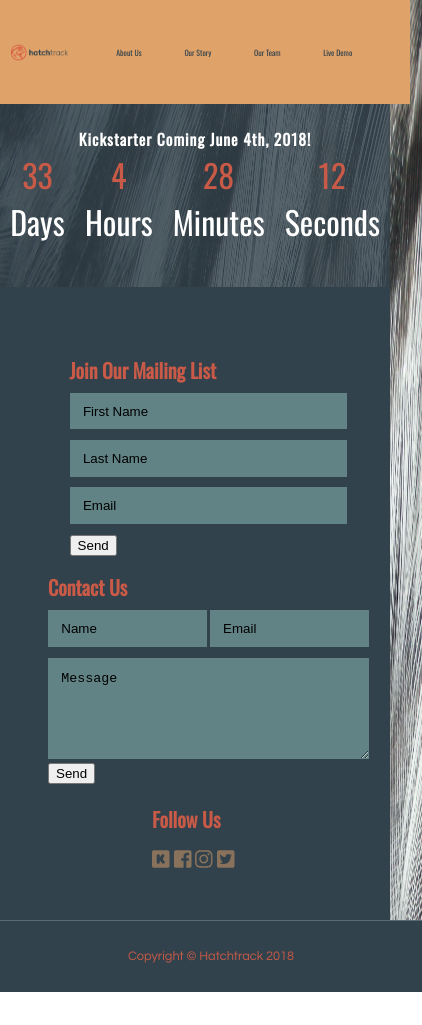
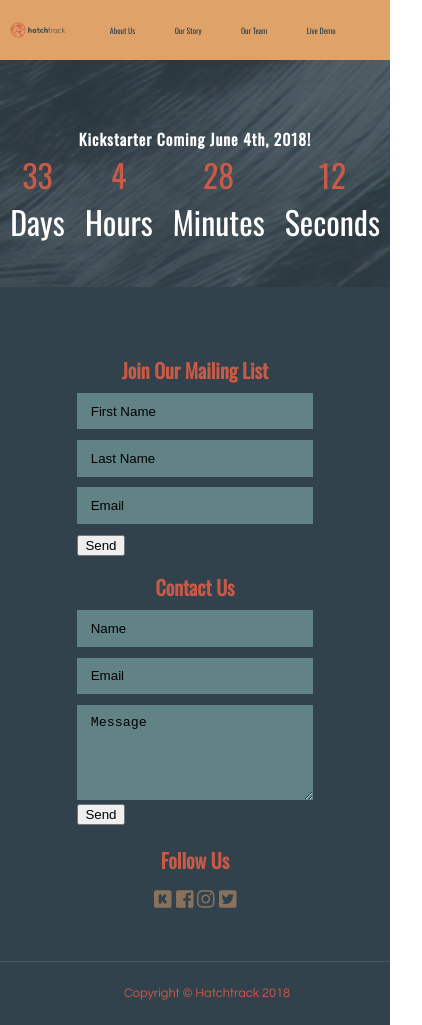
Before and after one commit to jcstorms1/ht-web-mockup, a React (Create React App) app: page /livedemo in a window 390 px wide. Shown: the whole page, 422 px wide, since content can reach past the window. Before the commit the page ends 992 px from the top, so only its background shows below. Built offline with nearby package versions, Linux system fonts and the light colour scheme; no server answers; a web font is replaced by a local one.

Commit message:
nav and footer fully responsive

```diff
--- a/src/App.css
+++ b/src/App.css
@@ -16,6 +16,7 @@ a {
 .container {
   height: 200%;
   width: 100%;
+  overflow: hidden;
 }
 
 .cover {
--- a/src/components/footer/socialmedia.js
+++ b/src/components/footer/socialmedia.js
@@ -14,7 +14,7 @@ const SocialMedia = () => {
       <a>
         <i className="fab fa-instagram" />
       </a>
-      <a>
+      <a id="last-icon">
         <i className="fab fa-twitter-square" />
       </a>
     </section>
--- a/src/index.css
+++ b/src/index.css
@@ -4,7 +4,7 @@ body {
   padding-top: 0;
   font-family: sans-serif;
   background-image: url("images/chicken-feathers.jpg");
-  background-size: 200% 200%;
   background-repeat: no-repeat;
   background-attachment: fixed;
+  position: absolute;
 }
--- a/src/stylesheets/footer.css
+++ b/src/stylesheets/footer.css
@@ -12,7 +12,7 @@
 
 .wrapper-bottom h1 {
   font-size: 1.25em;
-  text-align: left;
+  text-align: center;
   color: #c85a47;
   margin-bottom: 0.4em;
 }
@@ -39,6 +39,10 @@
   font-size: 1.25em;
 }
 
+#last-icon {
+  margin-right: 0;
+}
+
 .subscribe-container,
 .form-container {
   margin: 0 auto;
@@ -46,12 +50,12 @@
 
 .name {
   float: left;
-  width: 45%;
+  padding: 0 0.3em 0 0;
 }
 
 .email {
   float: right;
-  width: 45%;
+  padding: 0 0 0 0.3em;
 }
 
 input,
@@ -63,19 +67,23 @@ textarea {
   outline: 0;
   padding: 0 1em;
   width: 100%;
+  box-sizing: border-box;
+  margin-bottom: 0.8em;
 }
 
 input {
   height: 2.75em;
-  margin-bottom: 0.8em;
 }
+
 textarea {
   width: 100%;
-  padding: 1em;
+  padding: 0.75em 1em;
+  margin-bottom: 0;
 }
 
 button {
   float: left;
+  margin: 0;
 }
 
 ::placeholder {
@@ -85,8 +93,8 @@ button {
 
 .subfooter {
   width: 100%;
-  padding: 1em;
-  border-top: 1px solid rgb(255, 255, 255, 0.2);
+  padding: 0.75em;
+  border-top: 1px solid rgb(255, 255, 255, 0.1);
   background-color: rgba(50, 66, 76, 1);
 }
 
@@ -101,7 +109,14 @@ button {
     flex-direction: column;
   }
 
+  .subscribe-container,
   .form-container {
-    width: 100%;
+    width: 80%;
+  }
+
+  .name,
+  .email {
+    float: none;
+    padding: 0;
   }
 }
--- a/src/stylesheets/navbar.css
+++ b/src/stylesheets/navbar.css
@@ -8,8 +8,7 @@ img {
   top: 0;
   align-items: center;
   justify-content: center;
-  width: 100%;
-  height: 10%;
+  max-width: 100%;
   min-height: 40px;
   padding: 10px;
   background: rgb(223, 162, 105);
@@ -32,12 +31,6 @@ nav {
   justify-content: center;
 }
 
-.countdown svg {
-  font-size: 3vw;
-  color: white;
-  opacity: 0.25;
-}
-
 .links-container {
   display: flex;
   align-items: center;
```
